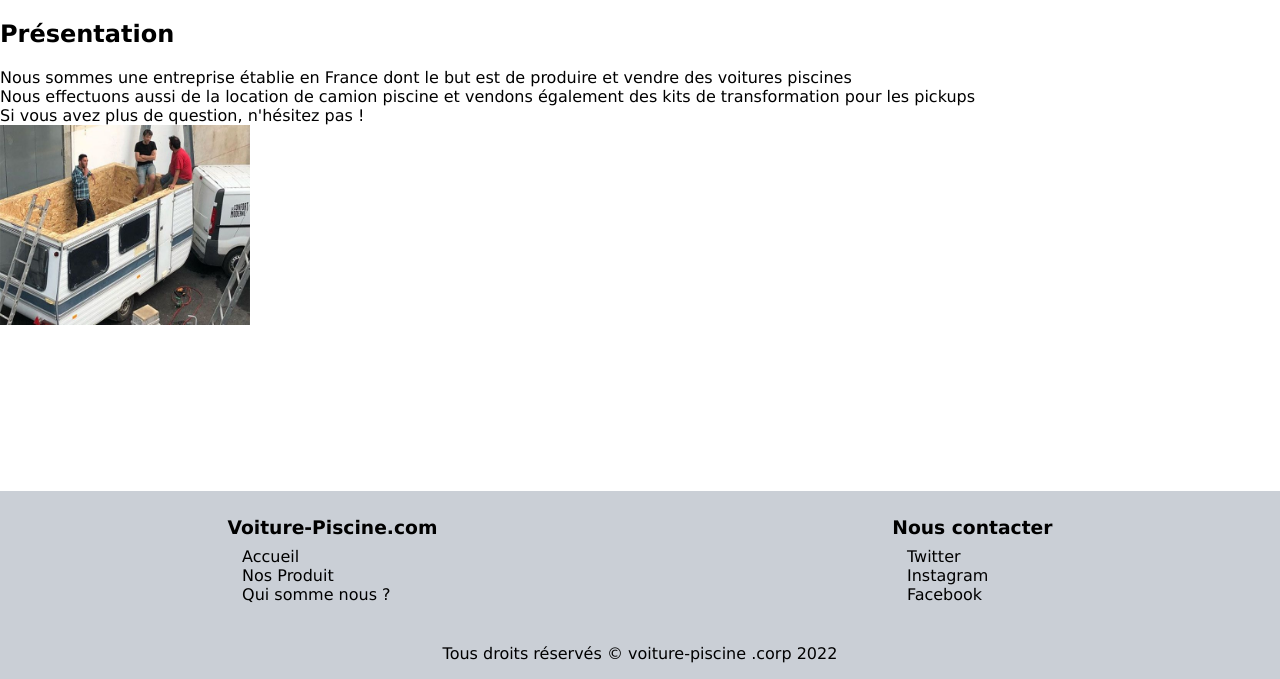
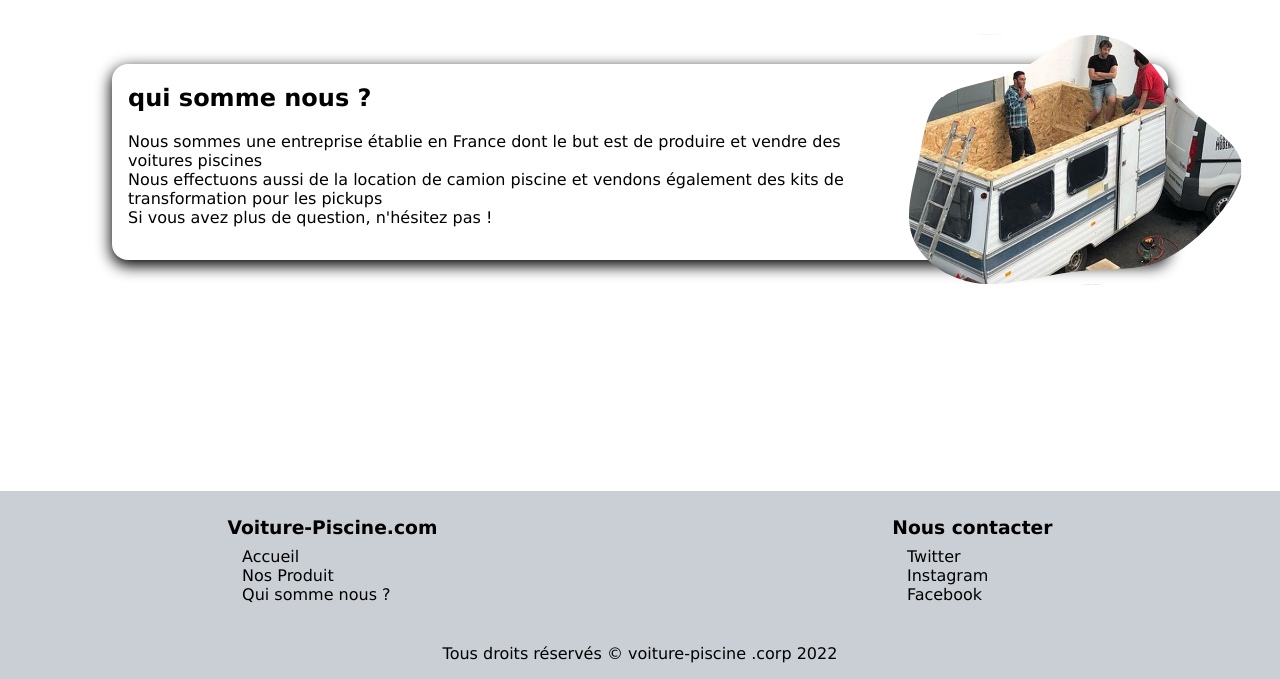
Before and after one commit to orkeilius/voiture-piscine, a PHP site: page /presentation.php in a window 1280 px wide. Shown: the part 121-800 px from the top of the page. Run offline with PHP 8.4, Linux system fonts and the light colour scheme.

Commit message:
fix presentation

```diff
--- a/site statique/presentation.php
+++ b/site statique/presentation.php
@@ -1,19 +1,29 @@
 <!DOCTYPE html>
 <html>
+
 <head>
     <?php include("module/head.php") ?>
+    <link rel="stylesheet" href="style/presentation.css">
 </head>
+
 <body>
     <?php include("module/header.php") ?>
     <section>
-            <h2>Présentation</h2>
+        <article>
+            <div>
+                <h2>qui somme nous ?</h2>
                 <p>
                     Nous sommes une entreprise établie en France dont le but est de produire et vendre des voitures piscines <br>
                     Nous effectuons aussi de la location de camion piscine et vendons également des kits de transformation pour les pickups <br>
                     Si vous avez plus de question, n'hésitez pas ! </br>
-                <img src="img/modif.jpg" style="width:250px; height:200px">
                 </p>
+            </div>
+            <div style="mask-image: url(img/mask/blob4.svg);" class="mask">
+                <img src="img/modif.jpg">
+            </div>
+        </article>
     </section>
     <?php include("module/footer.php") ?>
 </body>
+
 </html>
--- /dev/null
+++ b/site statique/style/presentation.css
@@ -0,0 +1,25 @@
+section{
+    display: flex;
+    flex-direction: column;
+    align-items: center;
+}
+article{
+    margin: 4em;
+    width: 80%;
+    padding: 0 1em;
+    border-radius: 1em;
+    box-shadow: 0px 5px 15px 1px #000000;
+    display: flex;
+}
+article .mask{
+    max-width: 20vw;
+    transform: translateX(20%) scale(1.3);
+}
+@media only screen and (max-width: 768px){
+    article{
+        text-align: center;
+    }
+    article .mask{
+        display: none;
+    }
+}
```
Lines whose indentation alone changed are shown as unchanged.
